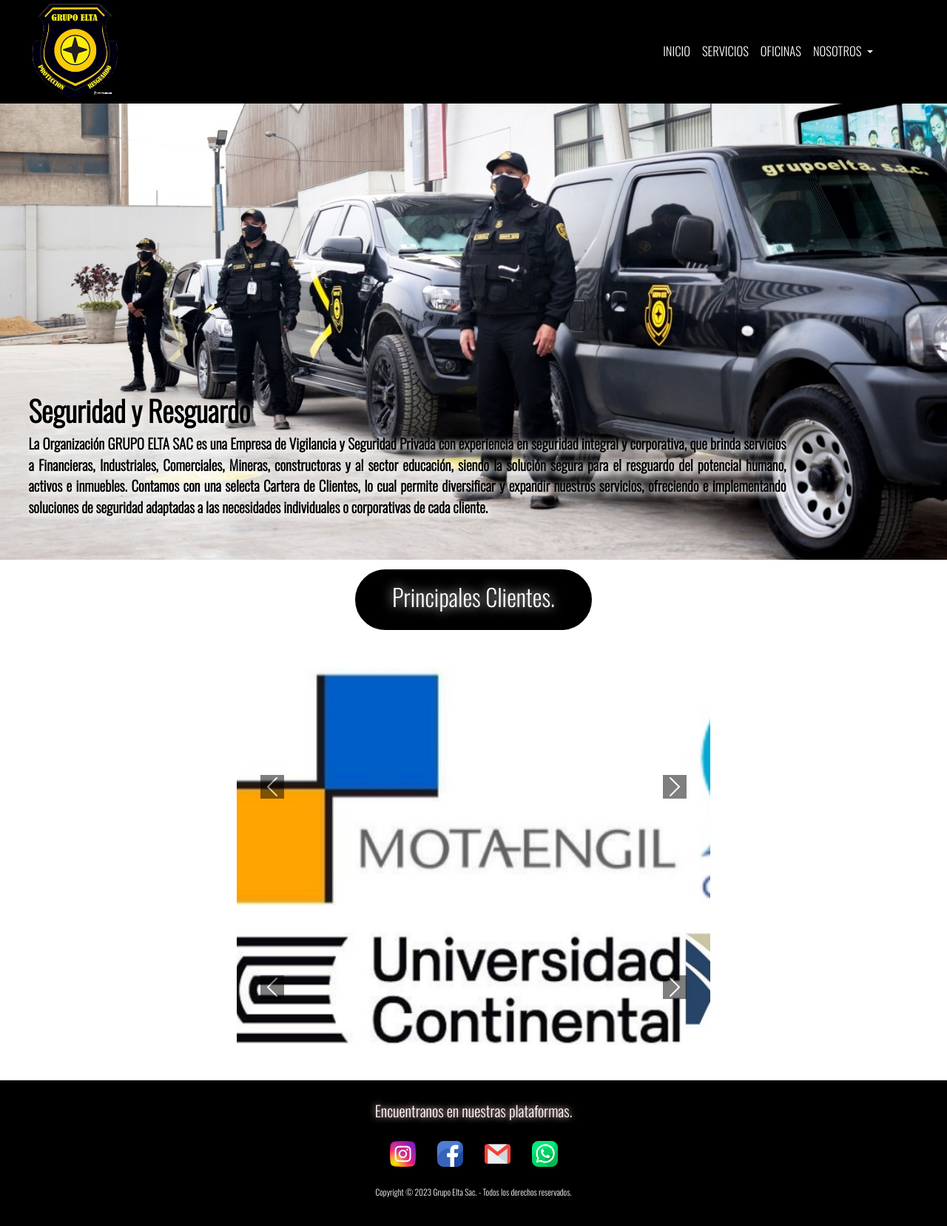
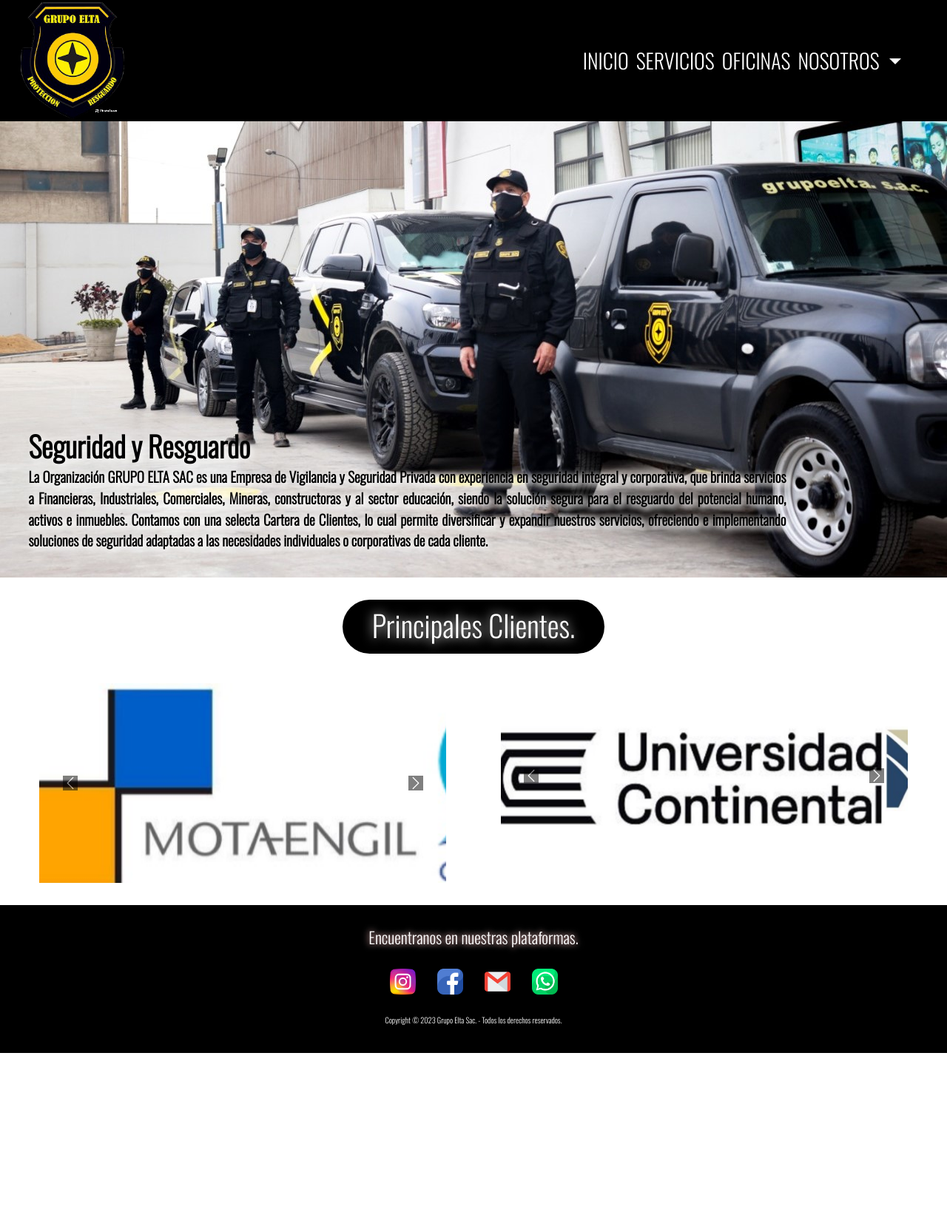
Before and after one commit to Lucas-Yeomans/pre-entrega2, a plain HTML site: page index.html in a window 1280 px wide. Shown: the whole page at 74% size. After the commit the page ends 1424 px from the top, so only its background shows below. Drawn offline with nearby package versions, Linux system fonts and the light colour scheme.

Commit message:
Se modifican algunos bootstraps + css

```diff
--- a/css/style.css
+++ b/css/style.css
@@ -4,6 +4,7 @@
 
 * {
     font-family: 'Oswald', sans-serif;
+    font-size: 62.5%;
 }
 
 
@@ -29,10 +30,9 @@
 }
 
 .container-fluid img {
-    width: 9vw;
+    width: 8rem;
+    min-width: 8rem;
     margin-left: 2rem;
-    min-width: 5rem;
-
 }
 
 
@@ -44,6 +44,14 @@
 
 }
 
+.navbar-toggler-icon {
+    font-size: 1.8rem;
+}
+
+.navbar-toggler-icon:hover {
+    box-shadow: 1px 1px 100px red;
+}
+
 .collapse {
     flex-grow: 0;
     margin-left: 2rem;
@@ -52,7 +60,7 @@
 
 .collapse a {
     color: #ffffff;
-    font-size: 1.3vw;
+    font-size: 1.6rem;
 
 }
 
@@ -66,30 +74,7 @@
 
 }
 
-@media (min-width: 320px) and (max-width: 490px) {
-    .collapse a {
-        color: #ffffff;
-        font-size: 13px;
-    }
 
-    .dropdown-menu a {
-        color: #000000;
-
-    }
-}
-
-@media (min-width: 491px) and (max-width: 993px) {
-    .collapse a {
-        color: #ffffff;
-        font-size: 15px;
-
-    }
-
-    .dropdown-menu a {
-        color: #000;
-
-    }
-}
 
 
 
@@ -119,23 +104,22 @@
 
 .footer__title {
     text-align: center;
-    font-size: 1.6vw;
+    font-size: 2.6rem;
     text-shadow: 0px 0px 10px #fff, 0px 0px 10px #ff04045e;
 }
 
 /* Contacto */
 
 .footer__contact {
-    color: #fff;
     list-style-type: none;
     display: flex;
-    margin-left: 40vw;
-    margin-right: 40vw;
     justify-content: space-around;
+    margin-left: 8rem;
+    margin-right: 8rem;
 }
 
 .footer__copy {
-    font-size: .9vw;
+    font-size: 2.3rem;
     display: flex;
     justify-content: center;
 }
@@ -151,16 +135,37 @@
 
 /* PAGINA INICIO */
 
-/* Container */
 
-.main-container {
-    background-color: #fff;
-
+.texto-inicio {
+    background-color: #c5c5c586;
 }
 
 
-.carousel-caption {
-    left: 3%;
+/* Titulo */
+
+.title {
+    font-size: 3.4rem;
+    text-align: center;
+    padding-top: 2rem;
+    margin-bottom: 2rem;
+
+    color: #000;
+    font-weight: 600;
+    text-shadow: 3px 3px 10px #ffffff;
+}
+
+
+/* Parrafo */
+
+.p {
+    font-size: 2rem;
+    text-align: justify;
+    margin: 0 3rem;
+    padding-bottom: 2rem;
+
+    color: #000000;
+    font-weight: lighter;
+    text-shadow: 3px 3px 10px #fff,3px 3px 10px #fff;
 }
 
 /* Titulo */
@@ -185,11 +190,12 @@
     text-shadow: 3px 3px 10px #fff,3px 3px 10px #fff;
 }
 
-/* Imagen */
+/* Container */
 
-.main_img {
-    width: 100vw;
-    opacity: 0.79;
+
+.carousel-caption {
+    left: 3%;
+
 }
 
 /* Client Container */
@@ -205,16 +211,15 @@
     display: inline-block;
     color: #fff;
     background-color: #000;
-    width: 25%;
-    margin: auto;
-    margin-top: 1vw;
-    margin-bottom: 4vw;
-    font-size: 1.3vw;
-    border: 5px solid #000;
+    margin-top: 3rem;
+    margin-bottom: 4rem;
     border-radius: 100px;
     text-shadow: 0px 0px 15px #fff;
-    padding-top: 1vw;
-    padding-bottom: 1vw;
+    padding: 1rem 4rem;
+}
+
+.client__title h2 {
+    font-size: 3rem;
 }
 
 /* Imagen */
@@ -223,23 +228,26 @@
     display: flex;
     flex-direction: row;
     flex-wrap: wrap;
+    gap: 2rem;
     justify-content: space-evenly;
-    gap: 2rem;
 }
 
 
 #carouselExampleAutoplaying1 {
-    width: 40rem;
-    margin: auto;
-    margin-left: 2rem;
-    margin-right: 2rem;
+    display: flex;
+    width: 35rem;
+    height: 20rem;
+
+}
+
+.carousel-inner {
+    display: flex;
 }
 
 #carouselExampleAutoplaying2 {
-    width: 40rem;
-    margin: auto;
-    margin-left: 2rem;
-    margin-right: 2rem;
+    display: flex;
+    width: 35rem;
+    height: 10rem;
 }
 
 .carousel-control-next-icon {
@@ -552,3 +560,139 @@
     border-radius: 15px;
     margin: 1.5em;
 }
+
+
+
+
+
+
+
+
+
+
+
+
+
+
+
+
+
+@media only screen and (min-width: 576px) {
+    .container-fluid img {
+        width: 11rem;
+        min-width: 11rem;
+        margin-left: 2rem;
+    }
+
+    .collapse a {
+        font-size: 2.4rem;
+
+    }
+
+    .navbar-toggler-icon {
+        font-size: 2.3rem;
+    }
+
+    .navbar-toggler-icon:hover {
+        box-shadow: 1px 1px 100px red;
+    }
+
+
+    #carouselExampleAutoplaying1 {
+        width: 45rem;
+        height: 25rem;
+
+    }
+
+
+    #carouselExampleAutoplaying2 {
+        width: 45rem;
+        height: 22rem;
+        align-items: center;
+    }
+
+    .footer__contact {
+        margin-left: 18rem;
+        margin-right: 18rem;
+    }
+
+}
+
+
+@media only screen and (min-width: 768px) {
+    .container-fluid img {
+        width: 14rem;
+        min-width: 14rem;
+        margin-left: 2rem;
+    }
+
+    .collapse a {
+        font-size: 2.8rem;
+    }
+
+    .navbar-toggler-icon {
+        font-size: 2.8rem;
+    }
+
+    .navbar-toggler-icon:hover {
+        box-shadow: 1px 1px 100px red;
+    }
+
+    .title {
+        display: none;
+    }
+
+    .p {
+        display: none;
+    }
+
+
+    #carouselExampleAutoplaying1 {
+        width: 55rem;
+        height: 27rem;
+
+    }
+
+
+    #carouselExampleAutoplaying2 {
+        width: 55rem;
+        height: 25rem;
+        align-items: center;
+    }
+
+
+    .footer {
+        align-items: center;
+    }
+
+    .footer__contact {
+        width: 30%;
+    }
+}
+
+
+@media only screen and (min-width: 1200px) {
+
+    .footer {
+        align-items: center;
+    }
+
+    .footer__title {
+        font-size: 1.7vw;
+    }
+
+    .footer__contact {
+        width: 20%;
+
+    }
+
+    .footer__copy {
+        font-size: 1.3vw;
+        display: flex;
+        justify-content: center;
+    }
+
+    .client__title h2 {
+        font-size: 4rem;
+    }
+}
--- a/index.html
+++ b/index.html
@@ -58,6 +58,7 @@
 
 
 
+
     <div id="carouselExampleCaptions" class="carousel slide">
       <div class="carousel-inner">
         <div class="carousel-item active">
@@ -73,6 +74,16 @@
           </div>
         </div>
       </div>
+    </div>
+
+    <div class="texto-inicio">
+      <h5 class="title">Seguridad y Resguardo</h5>
+            <p class="p">La Organización GRUPO ELTA SAC es una Empresa de Vigilancia y Seguridad Privada con
+              experiencia en seguridad integral y corporativa, que brinda servicios a Financieras, Industriales,
+              Comerciales, Mineras, constructoras y al sector educación, siendo la solución segura para el resguardo
+              del potencial humano, activos e inmuebles. Contamos con una selecta Cartera de Clientes, lo cual permite
+              diversificar y expandir nuestros servicios, ofreciendo e implementando soluciones de seguridad adaptadas
+              a las necesidades individuales o corporativas de cada cliente.</p>
     </div>
 
     <section id="client-container">
```
